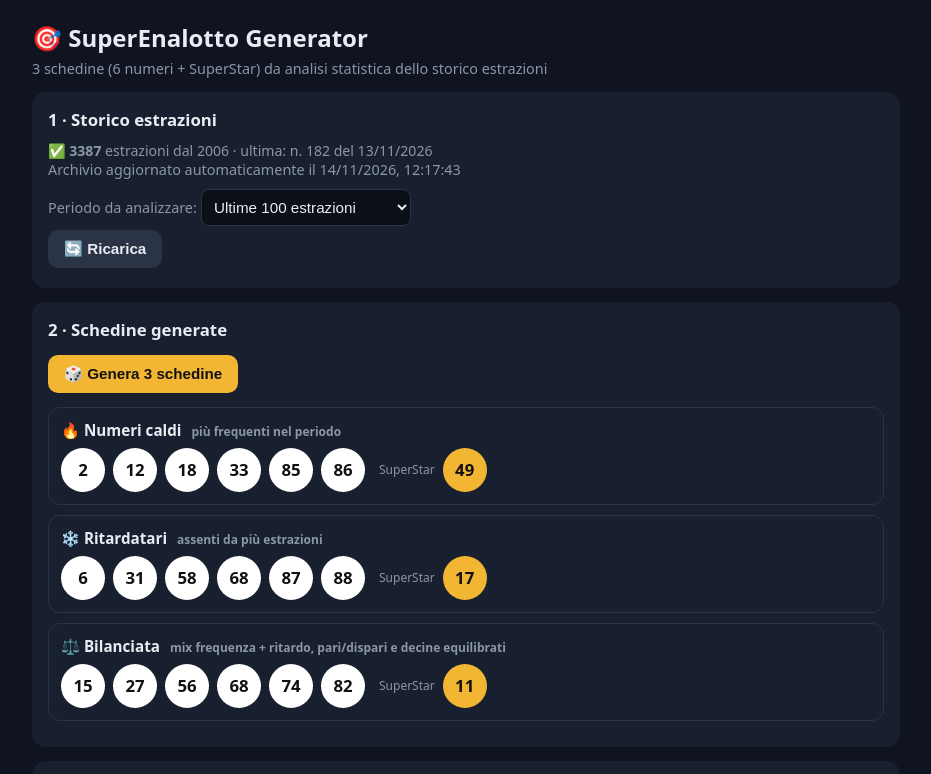
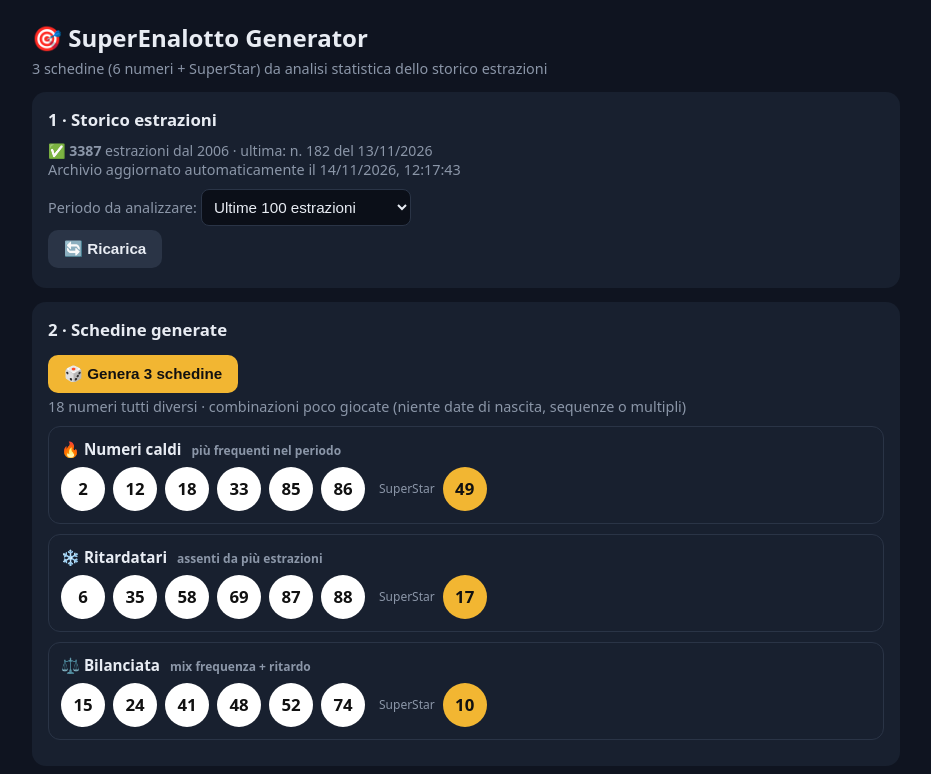
Before and after one commit to maxiamadv-jpg/superenalotto-archivio, a plain HTML site: page index.html in a window 1280 px wide. Shown: the top 774 px of the page, without its empty margins (174-1105 px from the left). Drawn offline with Linux system fonts and the light colour scheme.

Commit message:
Schedine con 18 numeri diversi e combinazioni meno giocate
Co-Authored-By: Claude Opus 5.5 <noreply@anthropic.com>
Claude-Session: https://claude.ai/code/session_013XSXsrxx3CXRo9GBgcCaHh

```diff
--- a/index.html
+++ b/index.html
@@ -95,14 +95,22 @@ function stats(D){
   return{freq,delay:rit,ssF,ssD:ssR};
 }
 
-function wpick(weights,k){
-  const res=[],w=weights.slice();w[0]=0;
+function wpick(weights,k,escludi=new Set()){
+  const res=[],w=weights.slice();w[0]=0;escludi.forEach(x=>w[x]=0);
   while(res.length<k){const tot=w.reduce((a,b)=>a+b,0);let r=Math.random()*tot;
     for(let i=1;i<=90;i++){r-=w[i];if(r<=0){res.push(i);w[i]=0;break}}}
   return res.sort((a,b)=>a-b);
 }
-function balanced(n){const ev=n.filter(x=>x%2===0).length,dec=new Set(n.map(x=>Math.floor((x-1)/10)));return ev>=2&&ev<=4&&dec.size>=4}
-function pickBalanced(w){for(let t=0;t<300;t++){const p=wpick(w,6);if(balanced(p))return p}return wpick(w,6)}
+// Equilibrio + "anti-condivisione": evita le combinazioni giocate da molti (date di nascita, sequenze, multipli)
+function balanced(n){
+  const ev=n.filter(x=>x%2===0).length,dec=new Set(n.map(x=>Math.floor((x-1)/10)));
+  const sopra31=n.filter(x=>x>31).length;
+  let consec=0;for(let i=1;i<n.length;i++)if(n[i]===n[i-1]+1)consec++;
+  const multipli=[5,7,10].some(m=>n.filter(x=>x%m===0).length>=4);
+  const fin=new Set(n.map(x=>x%10)).size;
+  return ev>=2&&ev<=4&&dec.size>=4&&sopra31>=3&&consec<=1&&!multipli&&fin>=4;
+}
+function pickBalanced(w,escludi){for(let t=0;t<2000;t++){const p=wpick(w,6,escludi);if(balanced(p))return p}return wpick(w,6,escludi)}
 
 function genera(){
   if(!tutte.length)return;
@@ -113,12 +121,14 @@ function genera(){
   const mixW=freq.map((f,i)=>0.5*(f/maxF)+0.5*(delay[i]/maxD)+0.05);
   const mF=Math.max(...ssF.slice(1),1),mD=Math.max(...ssD.slice(1),1);
   const ssHot=ssF.map(f=>Math.pow(f/mF+0.05,3)),ssCold=ssD.map(d=>Math.pow(d/mD+0.05,3)),ssMix=ssF.map((f,i)=>f/mF+ssD[i]/mD+0.05);
+  const usati=new Set(),prendi=w=>{const p=pickBalanced(w,usati);p.forEach(x=>usati.add(x));return p};
   const T=[
-    {t:'🔥 Numeri caldi',d:'più frequenti nel periodo',n:pickBalanced(hotW),s:ssHot},
-    {t:'❄️ Ritardatari',d:'assenti da più estrazioni',n:pickBalanced(coldW),s:ssCold},
-    {t:'⚖️ Bilanciata',d:'mix frequenza + ritardo, pari/dispari e decine equilibrati',n:pickBalanced(mixW),s:ssMix}
+    {t:'🔥 Numeri caldi',d:'più frequenti nel periodo',n:prendi(hotW),s:ssHot},
+    {t:'❄️ Ritardatari',d:'assenti da più estrazioni',n:prendi(coldW),s:ssCold},
+    {t:'⚖️ Bilanciata',d:'mix frequenza + ritardo',n:prendi(mixW),s:ssMix}
   ];
-  document.getElementById('tickets').innerHTML=T.map(x=>{const ss=wpick(x.s,1)[0];
+  const ssUsati=new Set();T.forEach(x=>{x.ss=wpick(x.s,1,ssUsati)[0];ssUsati.add(x.ss)});
+  document.getElementById('tickets').innerHTML='<div class="sub">18 numeri tutti diversi · combinazioni poco giocate (niente date di nascita, sequenze o multipli)</div>'+T.map(x=>{const ss=x.ss;
     return `<div class="ticket"><h3>${x.t} <span class="lbl">${x.d}</span></h3><div class="balls">${x.n.map(v=>`<div class="ball">${v}</div>`).join('')}<span class="lbl">SuperStar</span><div class="ball ss">${ss}</div></div></div>`}).join('');
 }
 
```
